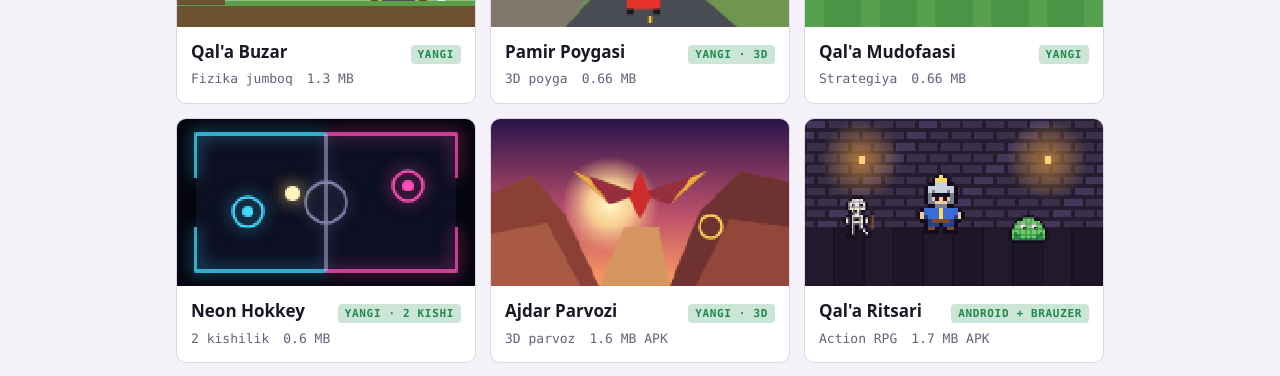
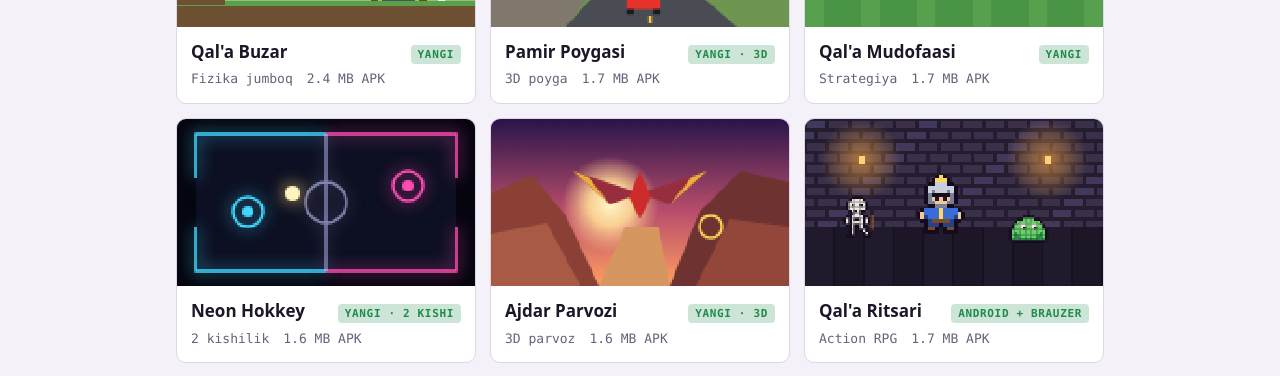
Before and after one commit to Ulugbek-Ar/rust-oyin, a plain HTML site: page site/index.html in a window 1280 px wide. Shown: the part 364-740 px from the top of the page. Drawn offline with Linux system fonts and the light colour scheme.

Commit message:
Site: Android APKs for Neon Hokkey, Qal'a Mudofaasi, Pamir Poygasi, Qal'a Buzar verified on emulator
Co-Authored-By: Claude Opus 5.5 <noreply@anthropic.com>
Claude-Session: https://claude.ai/code/session_01GMLm89GkD7UDBQhamE1y9Q

```diff
--- a/site/index.html
+++ b/site/index.html
@@ -133,23 +133,23 @@ ul.feat { margin: 10px 0 0; padding-left: 18px; color: var(--dim); }
   var REL = 'https://github.com/Ulugbek-Ar/rust-oyin/releases/download/apk/';
   var GAMES = [
     { id: 'buzar', name: "Qal'a Buzar", genre: 'Fizika jumboq', created: '2026-11-22', updated: '2026-11-22',
-      apk: null, web: { page: 'buzar.html', mb: 1.3 }, status: ['ok', 'Yangi'],
-      note: "Android APK yig'ilmoqda va emulyatorda sinalmoqda. Hozircha brauzerda o'ynang.",
+      apk: { url: REL + 'QALA-BUZAR.apk', mb: 2.4 }, web: { page: 'buzar.html', mb: 1.3 }, status: ['ok', 'Yangi'],
+      note: '',
       desc: "Katapultni torting, nishonga oling va devlar qal'asini buzing. Haqiqiy fizika: yog'och, tosh va shisha bloklar zarba kuchiga qarab sinadi va qulaydi.",
       feat: ["Haqiqiy 2D fizika (rapier): bloklar ag'dariladi, sinadi, qulaydi", "8 ta bosqich, cheklangan toshlar, 3 yulduz tizimi", "Uchish yo'li ko'rsatkichi, yorilish va parchalanish effektlari"] },
     { id: 'pamir', name: 'Pamir Poygasi', genre: '3D poyga', created: '2026-11-22', updated: '2026-11-22',
-      apk: null, web: { page: 'pamir.html', mb: 0.66 }, status: ['ok', 'Yangi · 3D'],
-      note: "Android APK yig'ilmoqda va emulyatorda sinalmoqda. Hozircha brauzerda o'ynang.",
+      apk: { url: REL + 'PAMIR-POYGASI.apk', mb: 1.7 }, web: { page: 'pamir.html', mb: 0.66 }, status: ['ok', 'Yangi · 3D'],
+      note: '',
       desc: "Pomir tog'larining serpantin yo'lida 5 ta raqibga qarshi 4 km poyga. Burilishlarda drift qiling, nitroni to'ldiring va birinchi bo'lib marraga yeting.",
       feat: ["Past-poligonli 3D tog'lar, qorli cho'qqilar, archalar va vodiy", "Drift va nitro, to'siqqa urilish, yo'ldan chiqib ketish", "5 ta raqib, o'rin, vaqt va eng yaxshi natija"] },
     { id: 'mudofaa', name: "Qal'a Mudofaasi", genre: 'Strategiya', created: '2026-11-22', updated: '2026-11-22',
-      apk: null, web: { page: 'mudofaa.html', mb: 0.66 }, status: ['ok', 'Yangi'],
-      note: "Android APK yig'ilmoqda va emulyatorda sinalmoqda. Hozircha brauzerda o'ynang.",
+      apk: { url: REL + 'QALA-MUDOFAASI.apk', mb: 1.7 }, web: { page: 'mudofaa.html', mb: 0.66 }, status: ['ok', 'Yangi'],
+      note: '',
       desc: "Yo'l bo'ylab minoralar qurib, qal'ani 15 to'lqin dushmandan himoya qiling. Qal'a Ritsari dunyosidagi slime, ko'rshapalak, ritsar va Soya Lordi hujumga o'tadi.",
       feat: ["3 xil minora: kamonchi, sehrgar (sekinlashtiradi), to'p (portlash)", "Har minora 3 darajagacha yangilanadi, sotish mumkin", "15 to'lqin, har 5-to'lqinda boss, x2 tezlik"] },
     { id: 'hokkey', name: 'Neon Hokkey', genre: '2 kishilik', created: '2026-11-22', updated: '2026-11-22',
-      apk: null, web: { page: 'hokkey.html', mb: 0.6 }, status: ['ok', 'Yangi · 2 kishi'],
-      note: "Android APK yig'ilmoqda va emulyatorda sinalmoqda. Hozircha brauzerda o'ynang.",
+      apk: { url: REL + 'NEON-HOKKEY.apk', mb: 1.6 }, web: { page: 'hokkey.html', mb: 0.6 }, status: ['ok', 'Yangi · 2 kishi'],
+      note: '',
       desc: "Bitta ekranda do'stingiz bilan neon havo hokkeyi. Har kim o'z yarmida barmog'i bilan raketkasini suradi. Yolg'iz bo'lsangiz, botga qarshi o'ynang.",
       feat: ["Bitta telefonda 2 kishi (multitach) yoki botga qarshi", "Neon nur, shayba izi, gol portlashlari", "7 golgacha, bot yutqazayotganda kuchayadi"] },
     { id: 'ajdar', name: 'Ajdar Parvozi', genre: '3D parvoz', created: '2026-11-22', updated: '2026-11-22',
```
